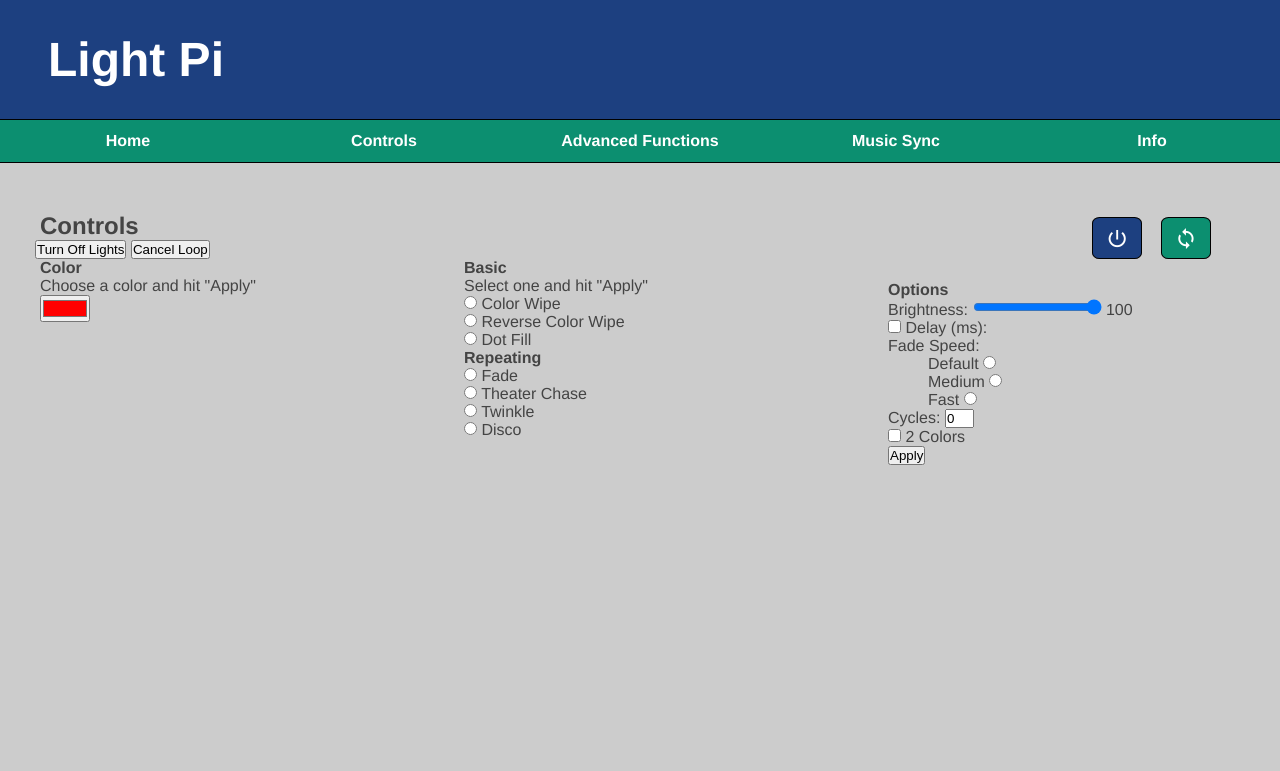
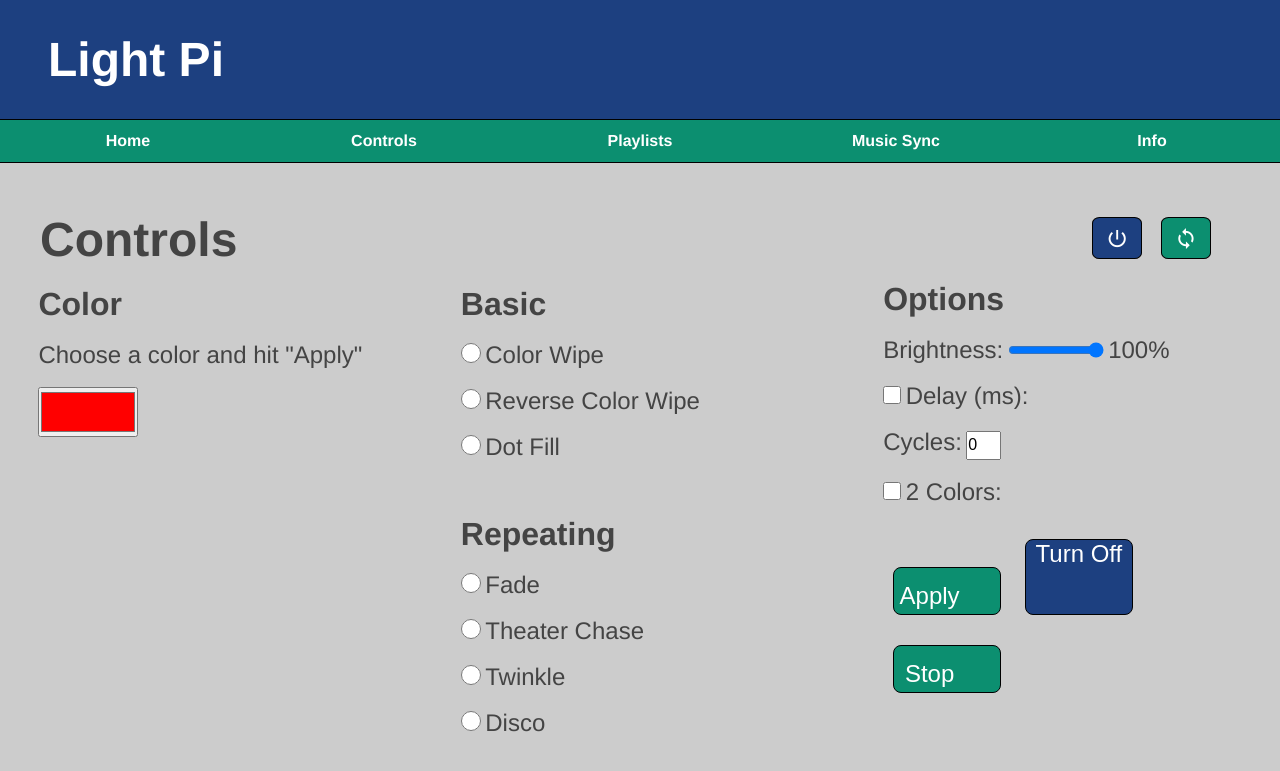
Before and after one commit to mpatti7/thesis, a Flask app: page /controls/ in a window 1280 px wide. Shown: the top 771 px of the page. Run offline with Flask 2, Linux system fonts and the light colour scheme.

Commit message:
changed Adv Functions to Playlists. simple interface to add functions to a list for Playlists. Major CSS changes for Controls

```diff
--- a/app.py
+++ b/app.py
@@ -53,14 +53,15 @@ def controlsChange():
     if('brightness' in form):
         brightness = float(form['brightness'])
 
+    if("btnOff" in form):     #Turn off the lights
+        print("turn off")
+        turn_off.delay()
+
     #If a function was not selected, then just do a regular color fill
-    if("favcolor" in form and "functions" not in form):         #Regular color fill
+    if("favcolor" in form and "functions" not in form and "btnOff" not in form):         #Regular color fill
         color = form["favcolor"]
         task = color_fill.delay(color, options, brightness)
         print("color fill")
-    elif("btnOff" in form):     #Turn off the lights
-        print("turn off")
-        turn_off.delay()
 
     #If a function was selected, then call it
     elif('functions' in form):
@@ -91,13 +92,13 @@ def controlsChange():
 
     return render_template('controls.html')
 
-@app.route('/advancedFunctions/')
-def advancedFunctions():
-    return render_template('advancedFunctions.html')
+@app.route('/playlists/')
+def playlists():
+    return render_template('playlists.html')
 
-@app.route('/advancedFunctions/advancedChange', methods = ["POST"])
-def advancedChange():
-    return render_template('advancedFunctions.html')
+@app.route('/playlists/playlistsChange', methods = ["POST"])
+def playlistsChange():
+    return render_template('playlists.html')
 
 @app.route('/musicSync/')
 def musicSync():
--- a/static/css/advanced.css
+++ /dev/null
@@ -1,4 +0,0 @@
-.advFunctions{
-	margin-top: 75px;
-	margin-left: 40px;
-}
--- a/static/css/controls.css
+++ b/static/css/controls.css
@@ -1,12 +1,94 @@
+* {
+	margin: 0;
+	padding: 0;
+}
+
 .controls{
 	margin-top: 75px;
 	margin-left: 40px;
+	font-size: 200%;
 }
 
 .column{
 	float: left;
 	width: 30%;
-	margin-left: 40px;
+	/* margin-left: 40px; */
+	margin-left: 3%;
+}
+
+#colorColumn h4{
+	font-size: 200%;
+	margin-top: 5%;
+}
+#colorColumn label{
+	font-size: 150%;
+}
+
+#favcolor{
+	width: 100px;
+	/* height: 100%; */
+	height: 50px;
+}
+
+#functionsColumn h4{
+	font-size: 200%;
+	margin-top: 5%;
+}
+#functionsColumn label{
+	font-size: 150%;
+}
+#functionsColumn input{
+	border: 0px;
+	width: 20px;
+	height: 20px;
+}
+
+#optionsColumn h4{
+	font-size: 200%;
+	/* margin-top: 3%; */
+}
+.sliderDiv input{
+	width: 25%;
+	/* opacity: 0.7; */
+	background: rgb(29, 64, 128);
+	/* height: 50px; */
+	/* background: url("icons/brightness_medium.png"); */
+}
+.sliderDiv::-webkit-slider-thumb{
+	border-radius: 50%;
+}
+.sliderDiv label{
+	font-size: 150%;
+}
+
+.delayDiv label{
+	font-size: 150%;
+}
+.delayDiv input{
+	width: 18Px;
+	height: 18Px;
+}
+#delay{
+	width: 8%;
+	height: 25px;
+	font-size: medium;
+}
+
+.cyclesDiv label{
+	font-size: 150%;
+}
+.cyclesDiv input{
+	width: 8%;
+	height: 25px;
+	font-size: medium;
+}
+
+#twoColorsID{
+	width: 18Px;
+	height: 18Px;
+}
+.twoColorsDiv label{
+	font-size: 150%;
 }
 
 .row:after{
@@ -15,8 +97,49 @@
 	clear: both;
 }
 
-.controlBtns {
-	margin-left: 35px;
+/* .controlBtns {
+	/* margin-left: 35px; */
+	/* margin-right: 100px; */
+	/* padding-right: 2em;
+} */
+.controlBtns button{
+	font-size: 150%;
+	text-align: center;
+	border: 1px solid black;
+	border-radius: 8px;
+	width: 28%;
+	margin: 15px 10px;
+	color: white;
+}
+.controlBtns button .material-icons{
+	font-size: 150%;
+	margin-bottom: 10px;
+	/* margin-bottom: 15px; */
+
+}
+
+#applyBtn{
+	background-color: rgb(12, 143, 112);
+}
+#applyBtn:hover{
+	background-color: rgb(41, 233, 159);
+}
+
+#offBtn{
+	background-color: rgb(29, 64, 128);
+}
+#offBtn:hover{
+	background-color: rgb(21, 181, 221);
+}
+
+#cancelBtn{
+	background-color: rgb(12, 143, 112);
+}
+/* #cancelBtn .material-icons{
+	color: red;
+} */
+#cancelBtn:hover{
+	background-color: rgb(41, 233, 159);
 }
 
 .speedDiv .subSpeedDiv label{
--- a/templates/controls.html
+++ b/templates/controls.html
@@ -3,6 +3,8 @@
     <head>
         <title>Control</title>
         <link rel="stylesheet" href="{{ url_for('static', filename='css/controls.css') }}">
+        <link rel="stylesheet" href="https://fonts.googleapis.com/icon?family=Material+Icons"> <!--Google Icons-->
+
     </head>
     {% extends "layout.html" %}
 
@@ -12,18 +14,13 @@
                 <h2>Controls</h2>
             </div>
 
-            <div class="controlBtns">
-                <form action="{{url_for('controlsChange')}}" method="post">
-                  <button type="submit" name="btnOff" value="off">Turn Off Lights</button>
-                  <button type="submit" name="cancel" value="cancelTask">Cancel Loop</button>
-                </form>
-            </div>
-
             <div class="row">
                 <form action="{{url_for('controlsChange')}}" method="post">
                     <div class="column" id="colorColumn">
                         <h4>Color</h4>
+                        <br>
                         <label for="favcolor">Choose a color and hit "Apply"</label>
+                        <br>
                         <br>
                         <!--Change solid color-->
                         <input type="color" id="favcolor" name="favcolor" value="#ff0000">
@@ -38,22 +35,26 @@
                         <!--                                                             -->
                         <!--=============================================================-->
                         <h4>Basic</h4>
-                        <p>Select one and hit "Apply"</p>
+                        <br>
+                        <!-- <p>Select one and hit "Apply"</p> -->
 
                         <!--Change Function-->
                         <input type="radio" id="colorWipe" name="functions" value="colorWipe">
                         <label for="colorWipe">Color Wipe</label>
 
                         <br>
+                        <br>
 
                         <input type="radio" id="rColorWipe" name="functions" value="rColorWipe">
                         <label for="colorWipe">Reverse Color Wipe</label>
 
                         <br>
+                        <br>
 
                         <input type="radio" id="dotFill" name="functions" value="dotFill">
                         <label for="dotFill">Dot Fill</label>
 
+                        <br>
                         <br>
 
                         <!--=============================================================-->
@@ -61,25 +62,29 @@
                         <!--                        REPEATING                            -->
                         <!--                                                             -->
                         <!--=============================================================-->
+                        <br>
                         <h4>Repeating</h4>
+                        <br>
                         <input type="radio" id="fade" name="functions" value="fade">
                         <label for="fade">Fade</label>
 
+                        <br>
                         <br>
 
                         <input type="radio" id="theaterChase" name="functions" value="theaterChase">
                         <label for="theaterChase">Theater Chase</label>
 
                         <br>
+                        <br>
 
                         <input type="radio" id="twinkle" name="functions" value="twinkle">
                         <label for="twinkle">Twinkle</label>
 
                         <br>
+                        <br>
 
                         <input type="radio" id="disco" name="functions" value="disco">
                         <label for="disco">Disco</label>
-
 
                     </div>
 
@@ -93,20 +98,31 @@
                     <div class="column" id="optionsColumn">
                         <h4>Options</h4>
 
+                        <br>
+
                         <div class="sliderDiv">
                             <label for="slider">Brightness:</label>
                             <input type="range" min="1" max="100" value="100" name="brightness" id="brightness">
-                            <label for="brightness"><span id="value"></span></label>
+                            <label for="brightness"><span id="value"></span>%</label>
                             <!-- <p>Value: <span id="value"></span></p> -->
                         </div>
+
+                        <br>
+
+                        <!-- <div class="intensityDiv">
+                            <label for="intensity">Intensity:</label>
+                            <input type="range" min="1" max="75" value="12" name="intensity" id="intensity">
+                        </div> -->
 
                         <div class="delayDiv">
                             <input type="checkbox" id="delayCheck" name="delayCheck" value="delayCheck">
                             <label for="delay">Delay (ms):</label>
-                            <input type="text" maxlength="4" size="1" value="0" name="delay" id="delay">   <!--Seconds-->
+                            <input type="text" maxlength="4" size="1" value="0" name="delay" id="delay">
                         </div>
 
-                        <div class="speedDiv" id="speedDivID">
+                        <br>
+
+                        <!-- <div class="speedDiv" id="speedDivID">
                             <label for="speed">Fade Speed:</label>
                             <br>
                             <div class="subSpeedDiv">
@@ -119,22 +135,38 @@
                                 <label for="speed3">Fast</label>
                                 <input type="radio" id="speed3" name="speed" value="fast">
                             </div>
-                        </div>
+                        </div> -->
+
+                        <!-- <br> -->
 
                         <div class="cyclesDiv" id="cyclesDivID">
                             <label for="cycles">Cycles:</label>
                             <input type="text" maxlength="4" size="1" value="0" name="cycles" id="cycles">
                         </div>
 
-                        <input type="checkbox" id="2Colors" name="2Colors" value="2Colors">
-                        <input type="color" id="favColor2" name="favColor2" value="#ff0000">
-                        <label for="2Colors">2 Colors</label>
+                        <br>
+
+                        <div class="twoColorsDiv">
+                            <input type="checkbox" id="twoColorsID" name="2Colors" value="2Colors">
+                            <label for="2Colors">2 Colors:</label>
+                            <input type="color" id="favColor2" name="favColor2" value="#ff0000">
+
+                        </div>
 
                         <br>
 
-                        <button type="submit">Apply</button>
+                        <div class="controlBtns">
+                            <form action="{{url_for('controlsChange')}}" method="post">
+                                <button type="submit" title="Light up the lights" id="applyBtn">Apply   <i class="material-icons">&#xe038;</i></button>
+                                <button type="submit" title="Turn off the lights" id="offBtn" name="btnOff" value="off">Turn Off   <i class="material-icons">&#xe8f5;</i></button>
+                                <button type="submit" title="Stop a repeating function" id="cancelBtn" name="cancel" value="cancelTask">Stop   <i class="material-icons">&#xe5c9;</i></button>
+                                <!-- <i class="material-icons">&#xe047;</i> -->
+                            </form>
+                        </div>
 
                     </div>
+
+
 
                     <script>
                         var slider = document.getElementById("brightness");
@@ -146,7 +178,7 @@
                             output.innerHTML = this.value;
                         }
 
-                        var twoColors = document.getElementById("2Colors");
+                        var twoColors = document.getElementById("twoColorsID");
                         var color2 = document.getElementById("favColor2");
                         color2.style.display = "none";
                         twoColors.oninput = function(){
@@ -155,7 +187,7 @@
                                 color2.style.display = "none";
                             }
                             if(twoColors.checked){
-                                color2.style.display = "block";
+                                color2.style.display = "inline-block";
                             }
                         }
 
@@ -169,7 +201,7 @@
                                 delayTxt.disabled = true;
                             }
                             if(delayCheck.checked){
-                                delayTxt.style.display = "block";
+                                delayTxt.style.display = "inline-block";
                                 delayTxt.disabled = false;
                             }
                         }
--- a/templates/layout.html
+++ b/templates/layout.html
@@ -30,7 +30,7 @@
           <ul>
             <li><a href="{{ url_for('index') }}">Home</a></li>
             <li><a href="{{ url_for('controls') }}">Controls</a></li>
-            <li><a href="{{ url_for('advancedFunctions') }}">Advanced Functions</a></li>
+            <li><a href="{{ url_for('playlists') }}">Playlists</a></li>
             <li><a href="{{ url_for('musicSync') }}">Music Sync</a></li>
             <li><a href="{{ url_for('info') }}">Info</a></li>
           </ul>
@@ -40,16 +40,9 @@
         <nav id="mobilemenu"></nav>
 
         <div class="rpiControls">
-          <!-- <strong><label for="rpiControls">Raspberry Pi Controls</label></strong> -->
           <form action="{{url_for('index')}}" method="post">
-            <!-- <div class="toolTipOff"> -->
-              <!-- <button id="rpiOff" type="submit" title="Shutdown the Pi" name="rpiOff" value="rpiOff"><i class="material-icons">power_settings_new</i><span class="toolTipTextOff">Shutdown Pi</span></button> -->
               <button id="rpiOff" type="submit" title="Shutdown the Pi" name="rpiOff" value="rpiOff"><i class="material-icons">power_settings_new</i></button>
-            <!-- </div>  -->
-            <!-- <div class="toolTipReboot">  -->
-              <!-- <button id="rpiReboot" type="submit" title="Reboot the Pi" name="rpiReboot" value="rpiReboot"><i class="material-icons">loop</i><span class="toolTipTextReboot">Reboot Pi</span></button> -->
               <button id="rpiReboot" type="submit" title="Reboot the Pi" name="rpiReboot" value="rpiReboot"><i class="material-icons">loop</i></button>
-            <!-- </div> -->
           </form>
         </div>
       </div>
```
Also changed, not shown: static/css/playlists.css (added, +20 -0 lines), templates/advancedFunctions.html (deleted, +0 -76 lines), templates/playlists.html (added, +94 -0 lines).
